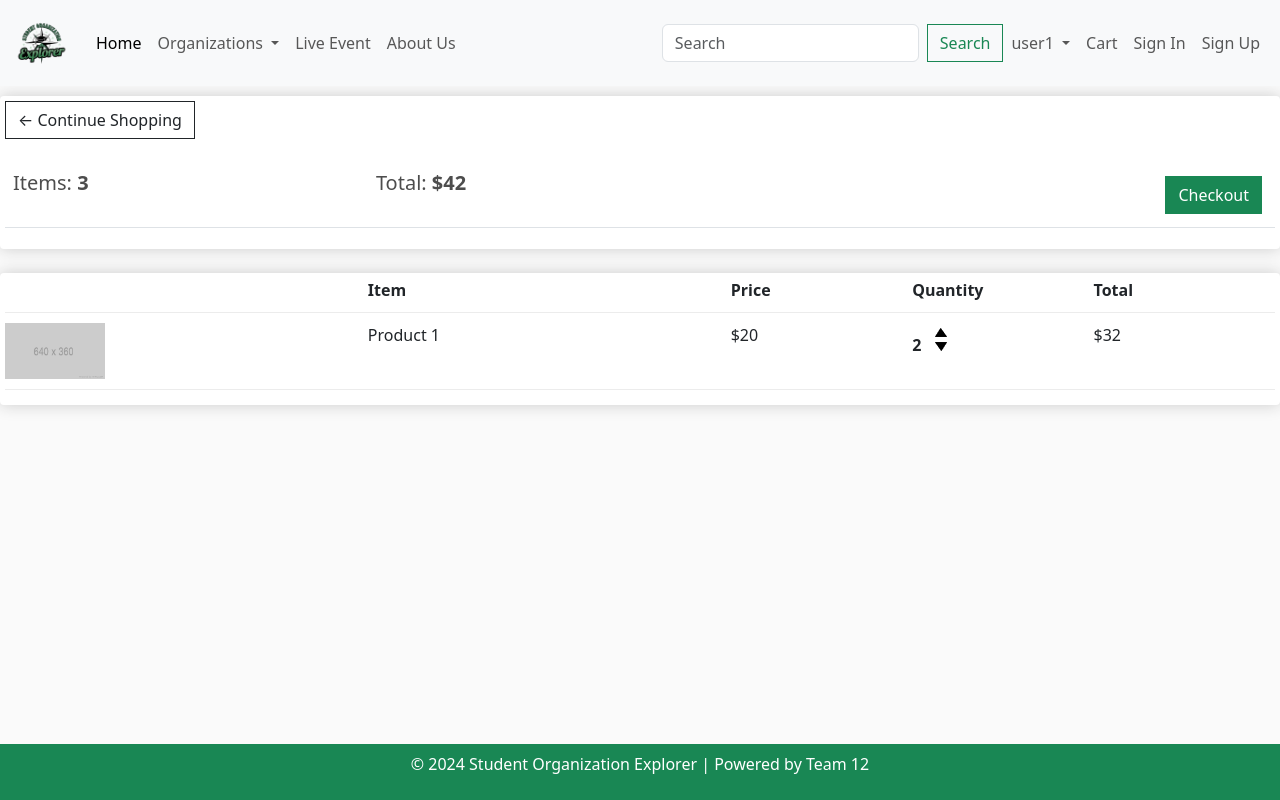
After one commit to lnguye782/student-org-explorer-web, a Django app: page /cart/ in a window 1280 px wide. The commit adds this page. Run offline with Django 5.2, Linux system fonts and the light colour scheme; lists and menus that the app fills with data are empty; some libraries are stand-ins or nearby versions.

Commit message:
add cart and checkout

```diff
--- a/app/templates/app/base.html
+++ b/app/templates/app/base.html
@@ -92,6 +92,8 @@
         <!-- Main Body -->
         {% block banner_slider %}{% endblock banner_slider%}
         {% block main-content %}{% endblock main-content %}
+        {% block cart_content %}{% endblock cart_content %}
+        {% block checkout_content %}{% endblock checkout_content %}
 
         <!-- Footer -->
         <footer class="container--fluid bg-success text-center fixed-bottom p-2 mt-5" style="color: white;">
--- /dev/null
+++ b/app/templates/app/cart.html
@@ -0,0 +1,52 @@
+{% extends 'app/base.html' %}
+{% load static %}
+{% block cart_content %}
+<div class="row">
+	<div class="col-lg-12">
+		<div class="box-element">
+
+			<a  class="btn btn-outline-dark" href="{% url 'home' %}">&#x2190; Continue Shopping</a>
+
+			<br>
+			<br>
+			<table class="table">
+				<tr>
+					<th><h5>Items: <strong>3</strong></h5></th>
+					<th><h5>Total:<strong> $42</strong></h5></th>
+					<th>
+						<a  style="float:right; margin:5px;" class="btn btn-success" href="{% url 'checkout' %}">Checkout</a>
+					</th>
+				</tr>
+			</table>
+
+		</div>
+
+		<br>
+		<div class="box-element">
+			<div class="cart-row">
+				<div style="flex:2"></div>
+				<div style="flex:2"><strong>Item</strong></div>
+				<div style="flex:1"><strong>Price</strong></div>
+				<div style="flex:1"><strong>Quantity</strong></div>
+				<div style="flex:1"><strong>Total</strong></div>
+			</div>
+
+			<div class="cart-row">
+				<div style="flex:2"><img class="row-image" src="{% static 'app/images/placeholder.png' %}"></div>
+				<div style="flex:2"><p>Product 1</p></div>
+				<div style="flex:1"><p>$20</p></div>
+				<div style="flex:1">
+					<p class="quantity">2</p>
+					<div class="quantity">
+						<img class="chg-quantity" src="{% static  'app/images/arrow-up.png' %}">
+
+						<img class="chg-quantity" src="{% static  'app/images/arrow-down.png' %}">
+					</div>
+				</div>
+				<div style="flex:1"><p>$32</p></div>
+			</div>
+
+		</div>
+	</div>
+</div>
+{% endblock cart_content %}
--- a/app/urls.py
+++ b/app/urls.py
@@ -3,5 +3,7 @@ from django.urls import path
 from . import views
 
 urlpatterns = [
-    path('', views.home),
+    path('', views.home, name="home"),
+    path('cart/', views.cart, name="cart"),
+    path('checkout/', views.checkout, name="checkout"),
 ]
--- a/app/views.py
+++ b/app/views.py
@@ -3,4 +3,13 @@ from django.http import HttpResponse
 
 # Create your views here.
 def home(request):
-    return render(request, 'app/home.html')
+    context={}
+    return render(request, 'app/home.html', context)
+
+def cart(request):
+    context={}
+    return render(request, 'app/cart.html', context)
+
+def checkout(request):
+    context={}
+    return render(request, 'app/checkout.html', context)
```
Also changed, not shown: app/templates/app/checkout.html (added, +67 -0 lines), app/templates/app/home.html (+25 -0 lines), app/static/app/images/arrow-down.png (added), app/static/app/images/arrow-up.png (added), app/static/app/images/placeholder.png (added), app/static/app/images/seasa-shirt.png (added), app/static/app/images/vsa-shirt.png (added), 5 other files.
